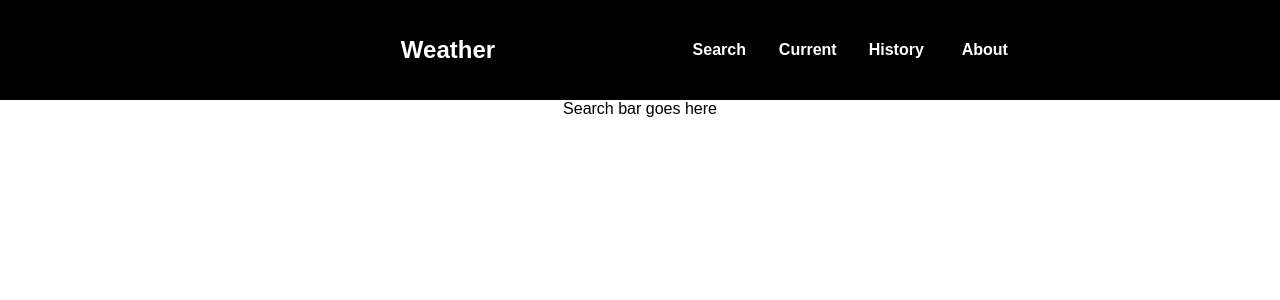
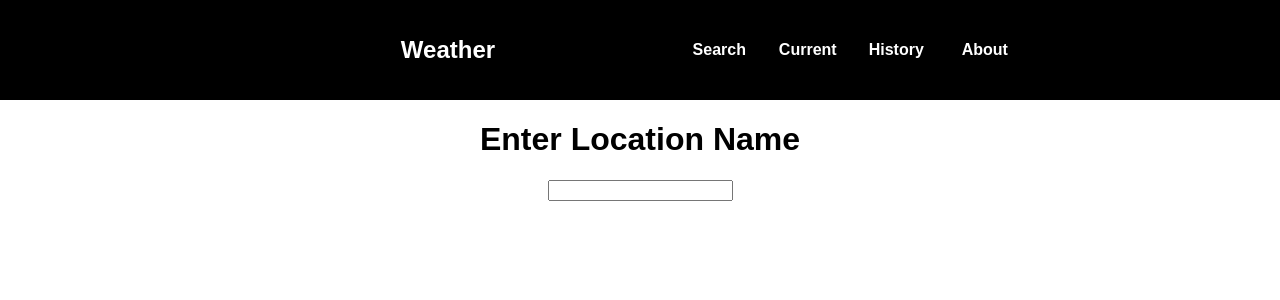
Before and after one commit to JSimoni42/CuralateWeatherApp, a React (Create React App) app: page / in a window 1280 px wide. Shown: the top 300 px of the page. Built offline with nearby package versions, Linux system fonts and the light colour scheme.

Commit message:
Added search bar and state to track input

```diff
--- a/src/components/Search.js
+++ b/src/components/Search.js
@@ -1,9 +1,19 @@
 import React, { Component } from 'react';
 
 class Search extends Component {
-  render(){
+  constructor() {
+    super();
+    this.state = {
+      search: "",
+    }
+  }
+
+  render() {
     return(
-      <div> Search bar goes here </div>
+      <div>
+        <h1>Enter Location Name</h1>
+        <input value={this.state.search} onChange={(search) => this.setState({ search })} />
+      </div>
     );
   }
 }
```
